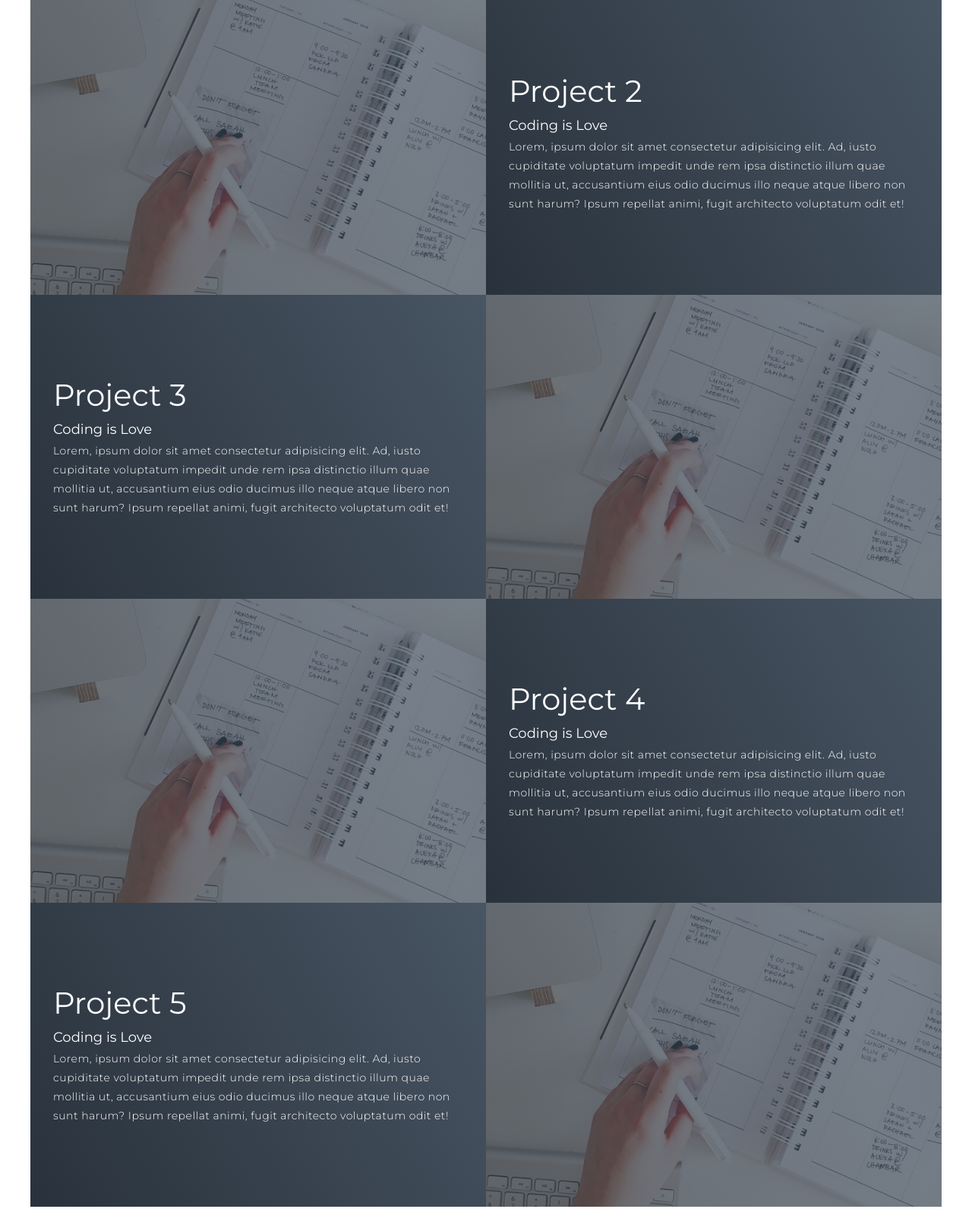
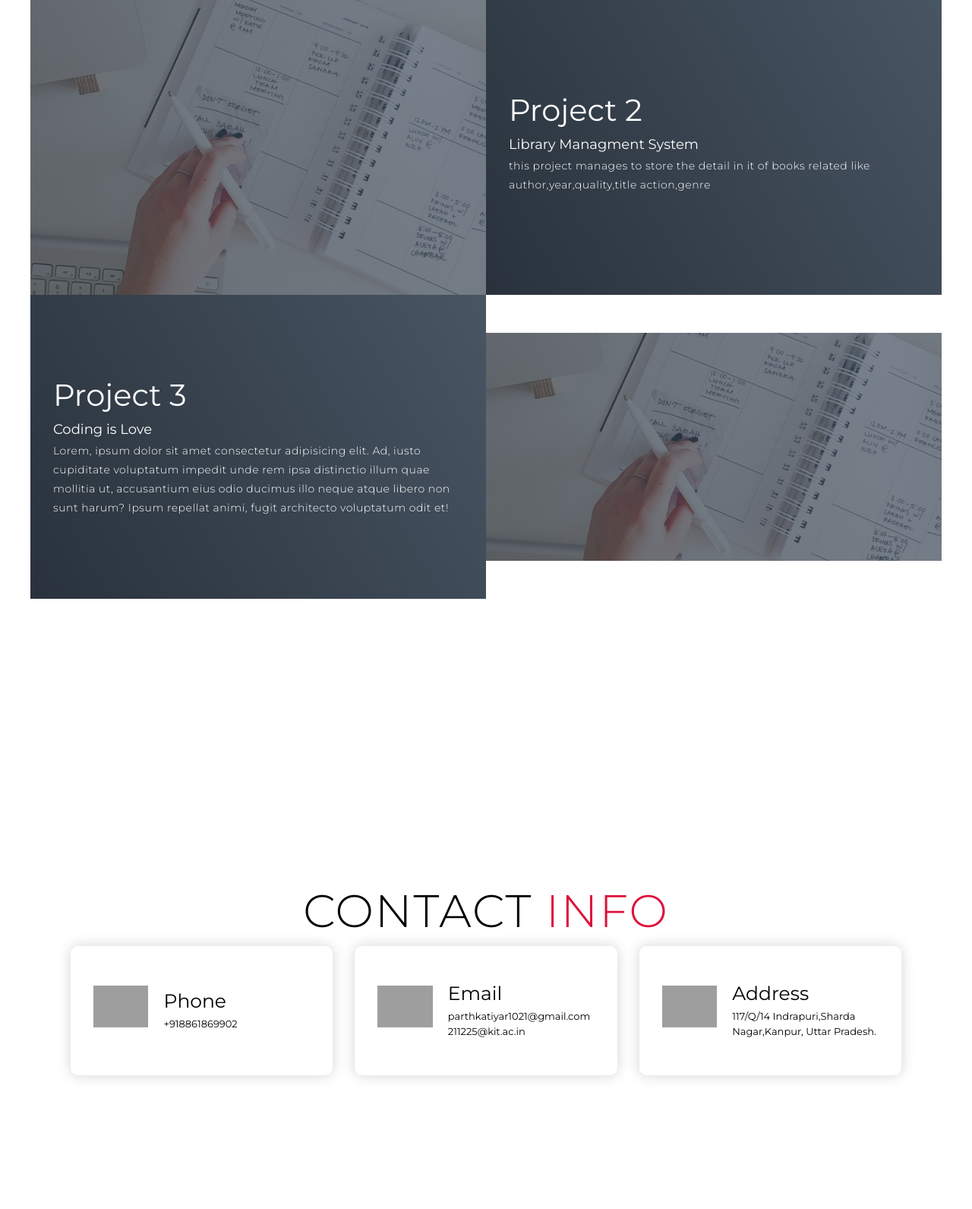
Before and after one commit to parthkatiyar2003/codsoft-level1-task-1-portfolio-, a plain HTML site: page index.html in a window 1280 px wide. Shown: the part 2235-3826 px from the top of the page at 76% size. Drawn offline with Linux system fonts and the light colour scheme; grey boxes are pictures that could not be loaded.

Commit message:
Update index.html

```diff
--- a/index.html
+++ b/index.html
@@ -60,7 +60,7 @@
         <h1 class="section-title">About <span>me</span></h1>
         <h2>Front End Developer</h2>
         <p>I have done bachelors of Engineering in computer science and engineering.I would like to develop my career in a reputed organization, which has opportunities for career growth and where I can utilize my potentials & skills. To work in an environment where there are opportunities to use my talent efficiently with my hardwork dedication. And also looking forward to learn and explore new skills while utilizing my experience to contribute towards the goals and objectives of the organization</p>
-        <a href="Parth's Resume.pdf" class="cta">Download Resume</a>
+        <a href="PARTH KATIYAR RESUME.pdf" class="cta">Download Resume</a>
       </div>
     </div>
   </section>
@@ -77,9 +77,7 @@
           <div class="project-info">
             <h1>Project 1</h1>
             <h2>Calculator</h2>
-            <p>Lorem, ipsum dolor sit amet consectetur adipisicing elit. Ad, iusto cupiditate voluptatum impedit unde
-              rem ipsa distinctio illum quae mollitia ut, accusantium eius odio ducimus illo neque atque libero non sunt
-              harum? Ipsum repellat animi, fugit architecto voluptatum odit et!</p>
+            <p>  A basic project developed by myself of calculator can perform a basic calculation and it is being buit by the help of HTML,CSS,JavaScript </p>
           </div>
           <div class="project-img">
             <img src="./img/img-1.png" alt="img">
@@ -88,42 +86,19 @@
         <div class="project-item">
           <div class="project-info">
             <h1>Project 2</h1>
-            <h2>Coding is Love</h2>
-            <p>Lorem, ipsum dolor sit amet consectetur adipisicing elit. Ad, iusto cupiditate voluptatum impedit unde
-              rem ipsa distinctio illum quae mollitia ut, accusantium eius odio ducimus illo neque atque libero non sunt
-              harum? Ipsum repellat animi, fugit architecto voluptatum odit et!</p>
+            <h2>Library Managment System</h2>
+            <p>this project manages to store the detail in it of books related like author,year,quality,title action,genre </p>
           </div>
           <div class="project-img">
             <img src="./img/img-1.png" alt="img">
           </div>
         </div>
+
+
+        </div>
         <div class="project-item">
           <div class="project-info">
             <h1>Project 3</h1>
-            <h2>Coding is Love</h2>
-            <p>Lorem, ipsum dolor sit amet consectetur adipisicing elit. Ad, iusto cupiditate voluptatum impedit unde
-              rem ipsa distinctio illum quae mollitia ut, accusantium eius odio ducimus illo neque atque libero non sunt
-              harum? Ipsum repellat animi, fugit architecto voluptatum odit et!</p>
-          </div>
-          <div class="project-img">
-            <img src="./img/img-1.png" alt="img">
-          </div>
-        </div>
-        <div class="project-item">
-          <div class="project-info">
-            <h1>Project 4</h1>
-            <h2>Coding is Love</h2>
-            <p>Lorem, ipsum dolor sit amet consectetur adipisicing elit. Ad, iusto cupiditate voluptatum impedit unde
-              rem ipsa distinctio illum quae mollitia ut, accusantium eius odio ducimus illo neque atque libero non sunt
-              harum? Ipsum repellat animi, fugit architecto voluptatum odit et!</p>
-          </div>
-          <div class="project-img">
-            <img src="./img/img-1.png" alt="img">
-          </div>
-        </div>
-        <div class="project-item">
-          <div class="project-info">
-            <h1>Project 5</h1>
             <h2>Coding is Love</h2>
             <p>Lorem, ipsum dolor sit amet consectetur adipisicing elit. Ad, iusto cupiditate voluptatum impedit unde
               rem ipsa distinctio illum quae mollitia ut, accusantium eius odio ducimus illo neque atque libero non sunt
```
